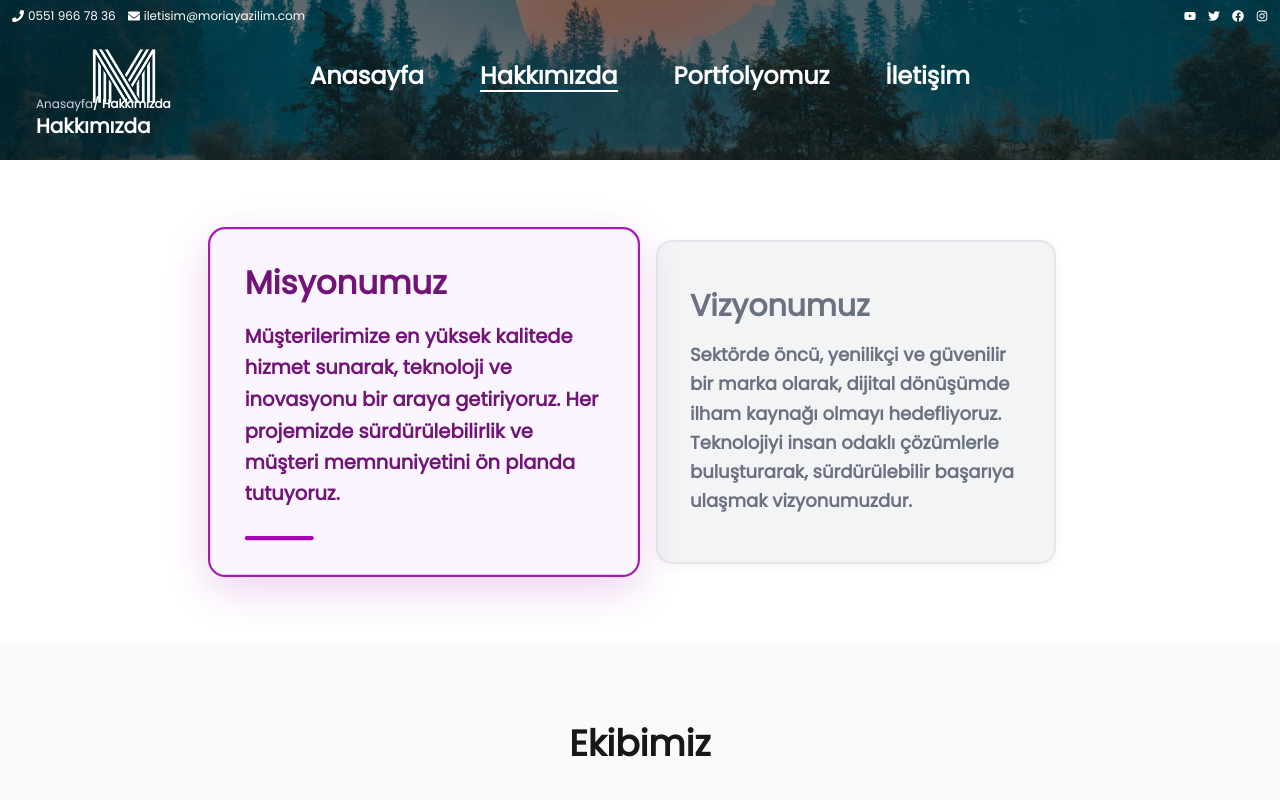
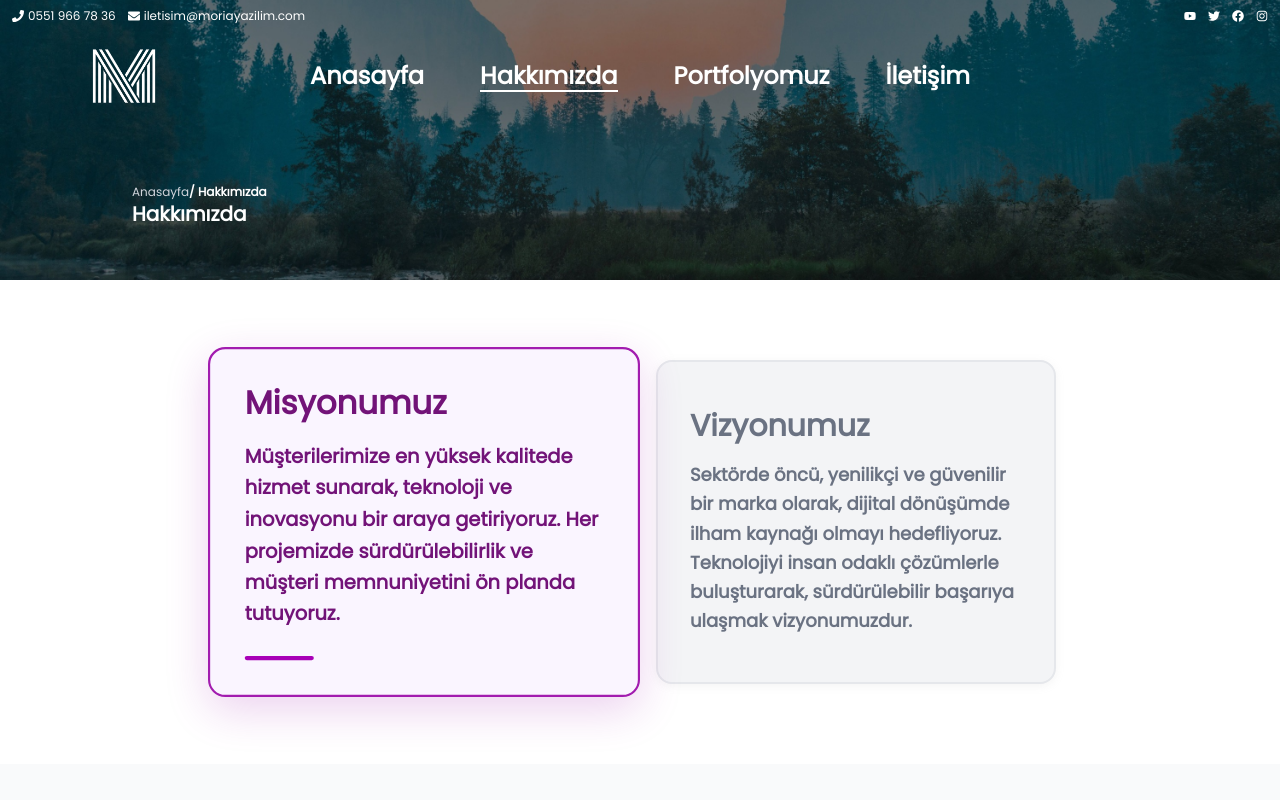
Before and after one commit to vlkngum/moriayazilim, a Next.js app: page /about in a window 1280 px wide. Shown: the top 800 px of the page. Built offline with nearby package versions, Linux system fonts and the light colour scheme.

Commit message:
breadcrumb fix

```diff
--- a/src/app/components/components/header_short.tsx
+++ b/src/app/components/components/header_short.tsx
@@ -18,9 +18,9 @@ export default function Header_Short() {
 
     return (
       <div style={{ backgroundImage: `url('/header.jpg')` }}
-      className="relative w-full h-[20lvh] object-cover bg-cover bg-center flex items-center pt-20 md:pt-0">
+      className="relative w-full h-[35vh] object-cover bg-cover bg-center flex items-center pt-20 md:pt-0">
         <div className="flex text w-full h-full items-end text-white px-4">
-        <div className="p-5">
+        <div className="p-5 mb-8 md:ml-24">
           <div className="flex">
             <Link href="/" className="text-xs text-gray-300">Anasayfa </Link>
             <h1 className="text-xs text-white font-semibold"> / {title}</h1>
```
